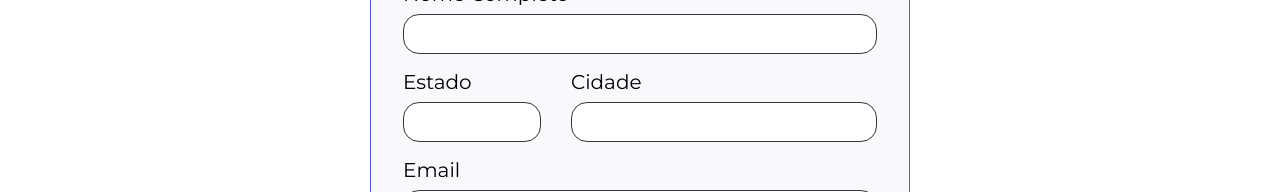
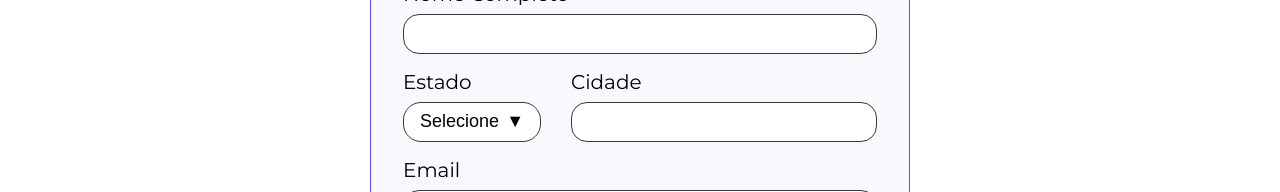
Before and after one commit to natcurti/alura-freelando, a React (Vite) app: page / in a window 1280 px wide. Shown: the part 458-650 px from the top of the page. Built offline with nearby package versions, Linux system fonts and the light colour scheme.

Commit message:
Create DropDown component

```diff
--- a/src/App.jsx
+++ b/src/App.jsx
@@ -7,6 +7,37 @@ import ProviderTheme from "./components/ProviderTheme";
 import TextField from "./components/TextField";
 import Typography from "./components/Typography";
 import Button from "./components/Button";
+import DropDown from "./components/DropDown";
+
+const allStates = [
+  { text: "Acre", value: "AC" },
+  { text: "Alagoas", value: "AL" },
+  { text: "Amapá", value: "AP" },
+  { text: "Amazonas", value: "AM" },
+  { text: "Bahia", value: "BA" },
+  { text: "Ceará", value: "CE" },
+  { text: "Distrito Federal", value: "DF" },
+  { text: "Espírito Santo", value: "ES" },
+  { text: "Goiás", value: "GO" },
+  { text: "Maranhão", value: "MA" },
+  { text: "Mato Grosso", value: "MT" },
+  { text: "Mato Grosso do Sul", value: "MS" },
+  { text: "Minas Gerais", value: "MG" },
+  { text: "Pará", value: "PA" },
+  { text: "Paraíba", value: "PB" },
+  { text: "Paraná", value: "PR" },
+  { text: "Pernambuco", value: "PE" },
+  { text: "Piauí", value: "PI" },
+  { text: "Rio de Janeiro", value: "RJ" },
+  { text: "Rio Grande do Norte", value: "RN" },
+  { text: "Rio Grande do Sul", value: "RS" },
+  { text: "Rondônia", value: "RO" },
+  { text: "Roraima", value: "RR" },
+  { text: "Santa Catarina", value: "SC" },
+  { text: "São Paulo", value: "SP" },
+  { text: "Sergipe", value: "SE" },
+  { text: "Tocantins", value: "TO" },
+];
 
 function App() {
   return (
@@ -32,7 +63,7 @@ function App() {
               </Row>
               <Row>
                 <Col lg={4} md={4} sm={4}>
-                  <TextField title="Estado" />
+                  <DropDown title="Estado" options={allStates} />
                 </Col>
                 <Col lg={8} md={8} sm={8}>
                   <TextField title="Cidade" />
--- /dev/null
+++ b/src/components/DropDown/index.jsx
@@ -0,0 +1,94 @@
+/* eslint-disable react/prop-types */
+import styled from "@emotion/styled";
+import { useState } from "react";
+
+const StyledLabel = styled.label`
+  display: block;
+  width: 100%;
+  box-sizing: border-box;
+  font-weight: 400;
+  font-size: 20px;
+  line-height: 24px;
+  position: relative;
+`;
+
+const StyledButton = styled.button`
+  cursor: pointer;
+  display: block;
+  height: 40px;
+  width: 100%;
+  font-size: 18px;
+  outline: none;
+  box-sizing: border-box;
+  display: flex;
+  align-items: center;
+  justify-content: space-between;
+  font-weight: 400;
+  border-radius: 18px;
+  border-bottom-left-radius: ${(props) => (props.isOpen ? "0" : "18px")};
+  border-bottom-right-radius: ${(props) => (props.isOpen ? "0" : "18px")};
+  margin-top: ${(props) => props.theme.spacing.xs};
+  padding: ${(props) => props.theme.spacing.s};
+  background: ${(props) => props.theme.colors.white};
+  border: 1px solid ${(props) => props.theme.colors.neutral.a};
+  &:focus {
+    border-color: ${(props) => props.theme.colors.focus};
+  }
+`;
+
+const DropDownItemStyled = styled.li`
+  padding: ${(props) => props.theme.spacing.xs} 0;
+  text-align: center;
+  font-size: 16px;
+  border-bottom: 1px solid ${(props) => props.theme.colors.neutral.c};
+  cursor: pointer;
+  &:last-child {
+    border: none;
+  }
+  &:hover {
+    color: ${(props) => props.theme.colors.focus};
+  }
+`;
+
+const DropDownListStyled = styled.ul`
+  position: absolute;
+  top: 100%;
+  left: 0;
+  right: 0;
+  background-color: ${(props) => props.theme.colors.white};
+  z-index: 1;
+  border: 1px solid ${(props) => props.theme.colors.neutral.a};
+  border-bottom-left-radius: 18px;
+  border-bottom-right-radius: 18px;
+  border-top: none;
+  margin: 0;
+  padding: 0 ${(props) => props.theme.spacing.xs};
+  list-style: none;
+`;
+
+const DropDown = ({ title, options }) => {
+  const [isOpen, setIsOpen] = useState(false);
+
+  return (
+    <StyledLabel>
+      {title}
+      <StyledButton onClick={() => setIsOpen(!isOpen)} isOpen={isOpen}>
+        <div>Selecione</div>
+        <div>
+          <span>{isOpen ? "▲" : "▼"}</span>
+        </div>
+      </StyledButton>
+      {isOpen && (
+        <DropDownListStyled>
+          {options.map((option) => (
+            <DropDownItemStyled key={option.value}>
+              {option.text}
+            </DropDownItemStyled>
+          ))}
+        </DropDownListStyled>
+      )}
+    </StyledLabel>
+  );
+};
+
+export default DropDown;
```
